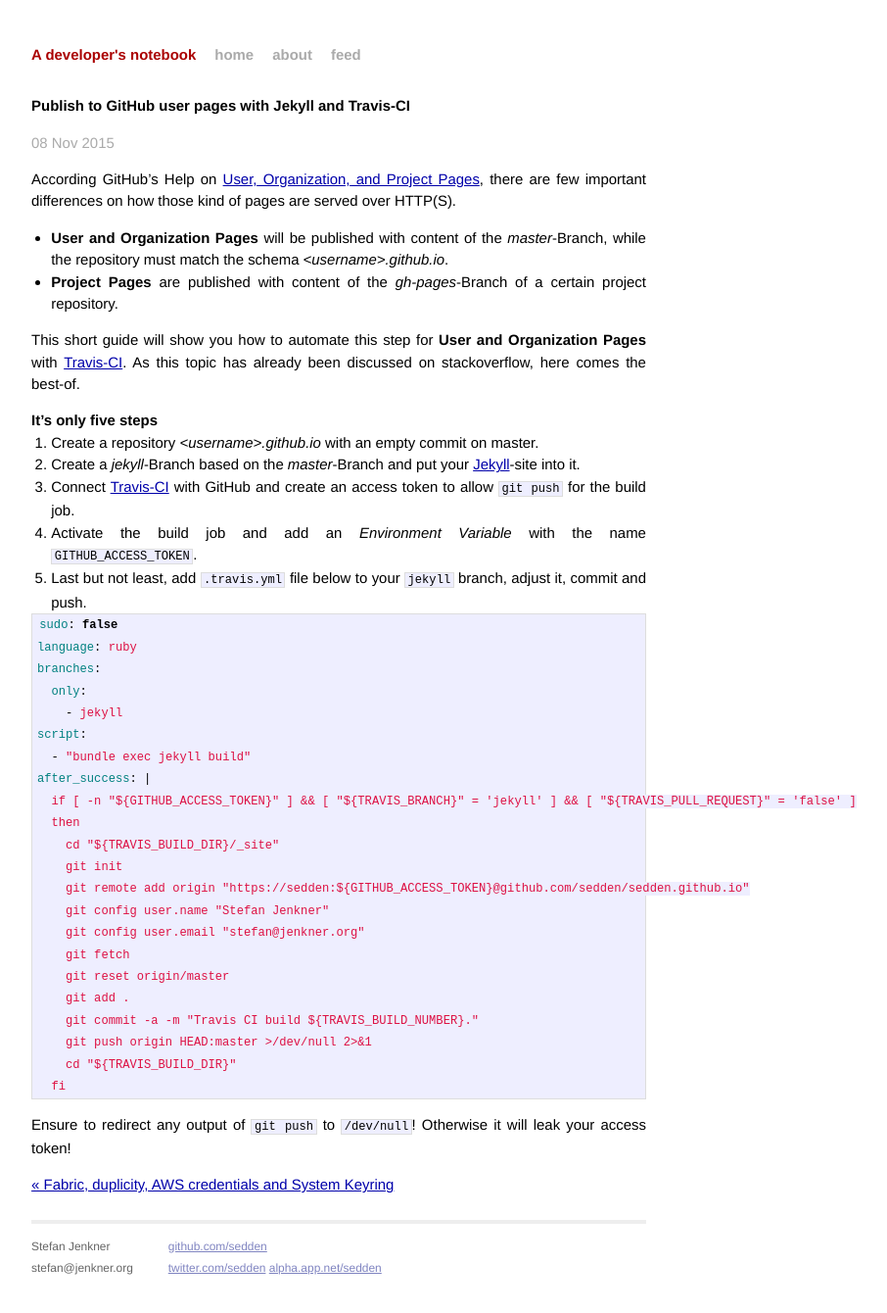
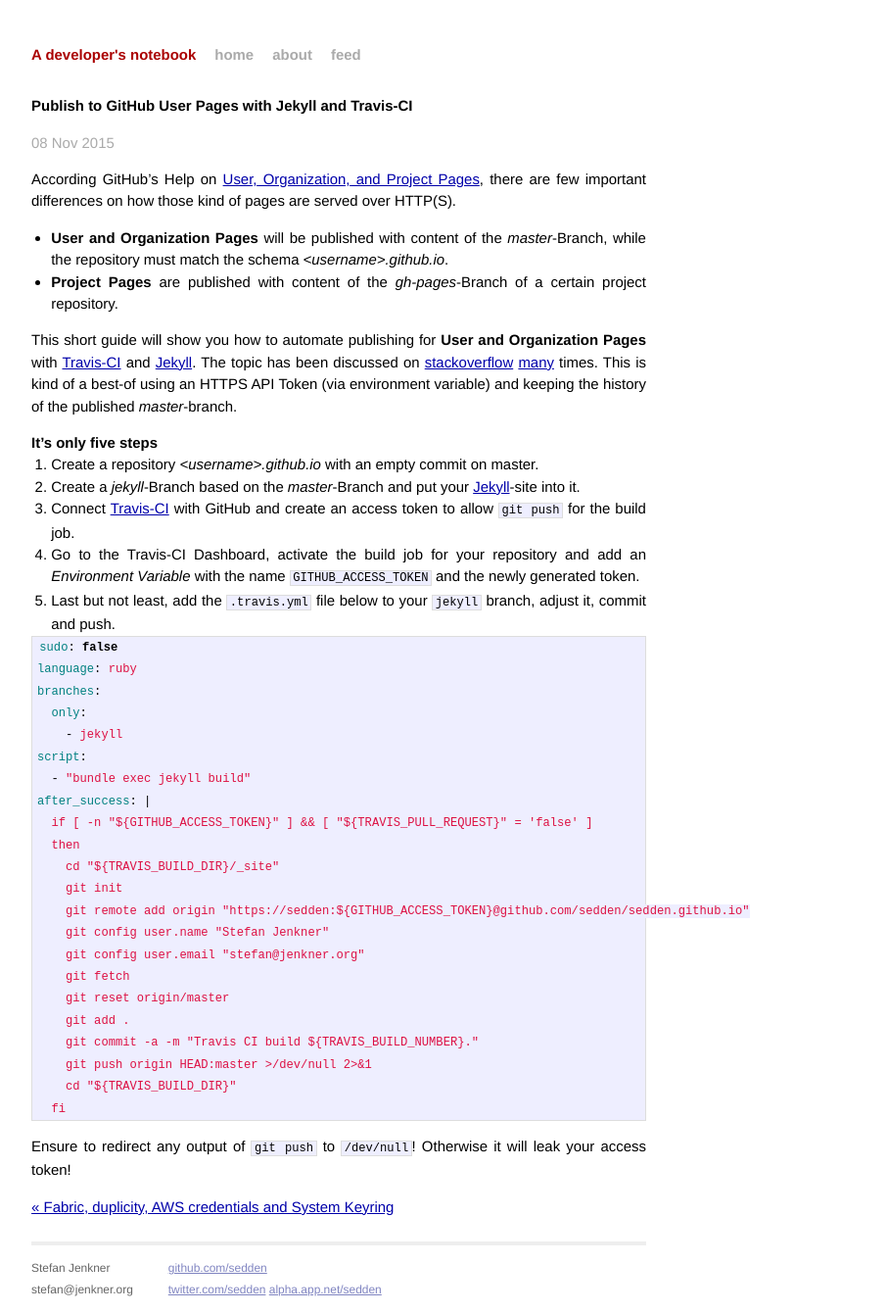
Before and after one commit to stefanjenkner/stefanjenkner.github.io, a Jekyll site: the page built from _posts/2015-11-08-publish-github-pages-via-travis-ci.markdown, in a window 1280 px wide. Shown: the whole page at 98% size, without its empty margins (294-1200 px from the left). Built offline with Jekyll 4.4.1, drawn with Linux system fonts in a browser that asks for light colours; Markdown is read by kramdown in place of the engine named in the settings; before the commit the page ends 1317 px from its top, so only the background shows below that.

Commit message:
Fixed typos.

```diff
--- a/_posts/2015-11-08-publish-github-pages-via-travis-ci.markdown
+++ b/_posts/2015-11-08-publish-github-pages-via-travis-ci.markdown
@@ -1,6 +1,6 @@
 ---
 layout: post
-title:  "Publish to GitHub user pages with Jekyll and Travis-CI"
+title:  "Publish to GitHub User Pages with Jekyll and Travis-CI"
 date:   2015-11-08 23:38:31
 categories: travis ci github access token push
 ---
@@ -11,16 +11,17 @@
 * **User and Organization Pages** will be published with content of the *master*-Branch, while the repository must match the schema *\<username\>.github.io*.
 * **Project Pages** are published with content of the *gh-pages*-Branch of a certain project repository.
 
-This short guide will show you how to automate this step for **User and Organization Pages** with [Travis-CI][travis].
-As this topic has already been discussed on stackoverflow, here comes the best-of.
+This short guide will show you how to automate publishing for **User and Organization Pages** with [Travis-CI][travis] and [Jekyll][jekyll].
+The topic has been discussed on [stackoverflow][stackoverflow] [many](http://stackoverflow.com/a/33125422) times.
+This is kind of a best-of using an HTTPS API Token (via environment variable) and keeping the history of the published *master*-branch.
 
 #### It's only five steps
 
 1. Create a repository *\<username\>.github.io* with an empty commit on master.
 2. Create a *jekyll*-Branch based on the *master*-Branch and put your [Jekyll][jekyll]-site into it.
 3. Connect [Travis-CI][travis] with GitHub and create an access token to allow `git push` for the build job.
-4. Activate the build job and add an *Environment Variable* with the name `GITHUB_ACCESS_TOKEN`.
-5. Last but not least, add `.travis.yml` file below to your `jekyll` branch, adjust it, commit and push.
+4. Go to the Travis-CI Dashboard, activate the build job for your repository and add an *Environment Variable* with the name `GITHUB_ACCESS_TOKEN` and the newly generated token.
+5. Last but not least, add the `.travis.yml` file below to your `jekyll` branch, adjust it, commit and push.
 
 {% highlight yaml %}
 sudo: false
```
Also changed, not shown: other parts of _posts/2015-11-08-publish-github-pages-via-travis-ci.markdown (+2 -1 lines), .travis.yml.
